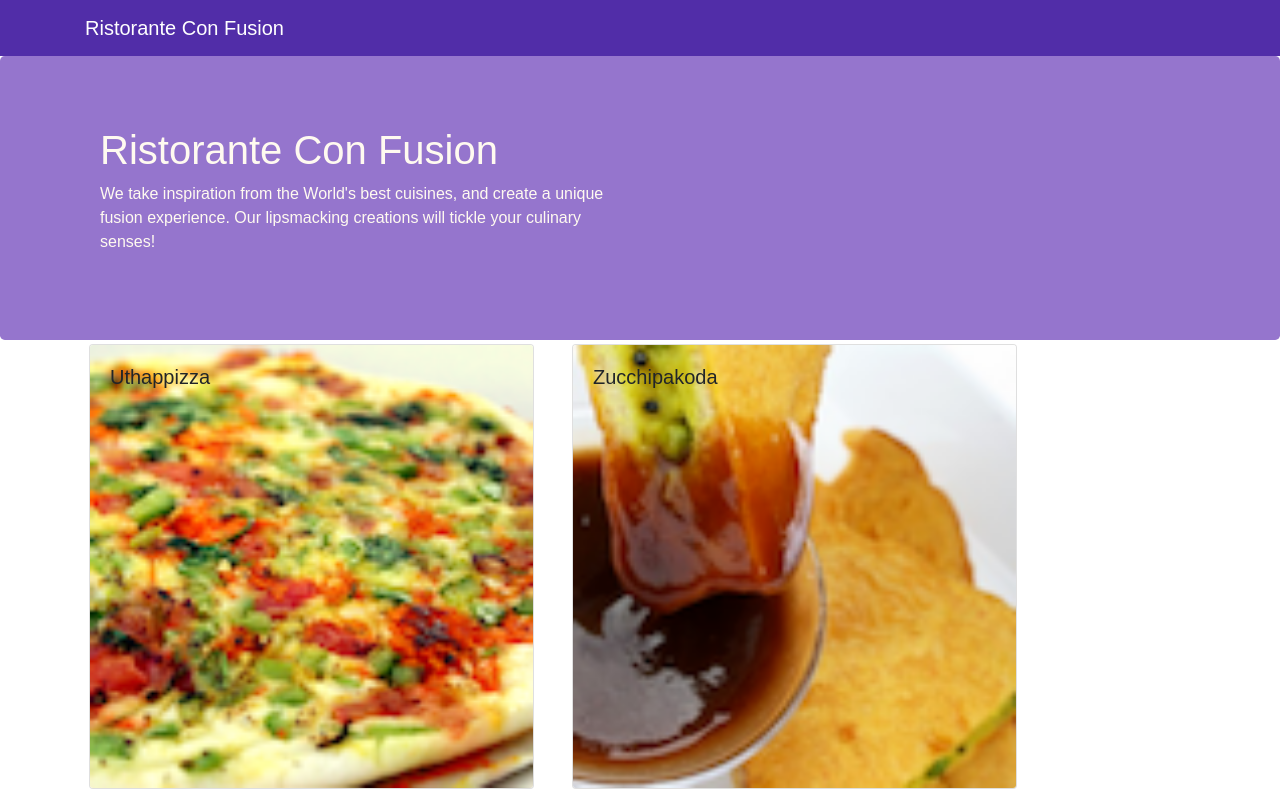
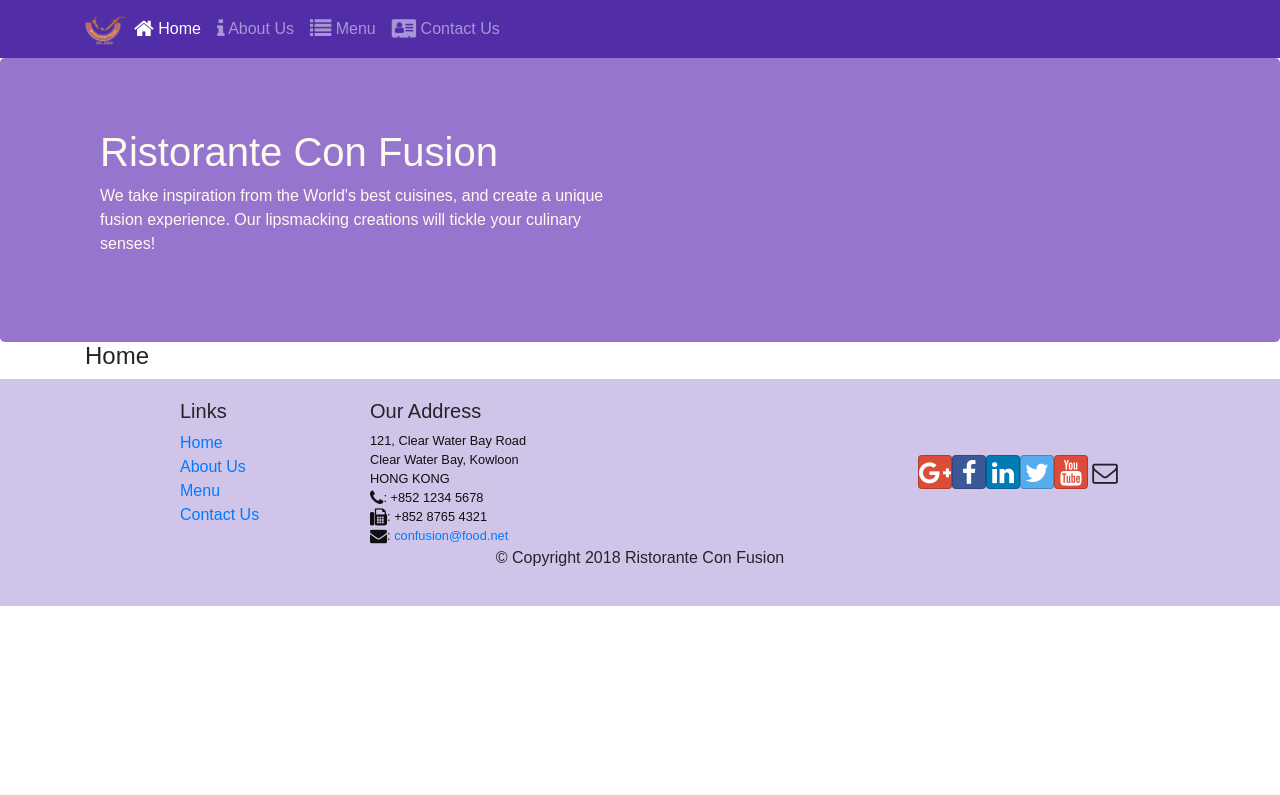
Before and after one commit to charles-wangkai/confusion_react_frontend, a React (Create React App) app: page /home in a window 1280 px wide. Shown: the top 795 px of the page. Built offline with nearby package versions, Linux system fonts and the light colour scheme.

Commit message:
React Router

```diff
--- a/package.json
+++ b/package.json
@@ -9,6 +9,7 @@
     "react": "^16.5.2",
     "react-dom": "^16.5.2",
     "react-popper": "^1.0.2",
+    "react-router-dom": "^4.3.1",
     "react-scripts": "1.1.5",
     "reactstrap": "^6.4.0"
   },
--- a/src/App.js
+++ b/src/App.js
@@ -1,13 +1,16 @@
 import React, { Component } from 'react';
 import Main from './components/MainComponent';
 import './App.css';
+import { BrowserRouter } from 'react-router-dom';
 
 class App extends Component {
     render() {
         return (
+            <BrowserRouter>
                 <div>
                     <Main />
                 </div>
+            </BrowserRouter>
         );
     }
 }
--- a/src/components/FooterComponent.js
+++ b/src/components/FooterComponent.js
@@ -1,4 +1,5 @@
 import React from 'react';
+import { Link } from 'react-router-dom';
 
 function Footer(props) {
     return (
@@ -9,16 +10,16 @@ function Footer(props) {
                         <h5>Links</h5>
                         <ul className="list-unstyled">
                             <li>
-                                <a href="#">Home</a>
+                                <Link to="/home">Home</Link>
                             </li>
                             <li>
-                                <a href="#">About</a>
+                                <Link to="/aboutus">About Us</Link>
                             </li>
                             <li>
-                                <a href="#">Menu</a>
+                                <Link to="/menu">Menu</Link>
                             </li>
                             <li>
-                                <a href="contactus.html">Contact</a>
+                                <Link to="/contactus">Contact Us</Link>
                             </li>
                         </ul>
                     </div>
--- a/src/components/HeaderComponent.js
+++ b/src/components/HeaderComponent.js
@@ -1,15 +1,76 @@
 import React, { Component } from 'react';
-import { Navbar, NavbarBrand, Jumbotron } from 'reactstrap';
+import {
+    Navbar,
+    NavbarBrand,
+    Nav,
+    NavbarToggler,
+    Collapse,
+    NavItem,
+    Jumbotron
+} from 'reactstrap';
+import { NavLink } from 'react-router-dom';
 
 class Header extends Component {
+    constructor(props) {
+        super(props);
+
+        this.state = {
+            isNavOpen: false
+        };
+        this.toggleNav = this.toggleNav.bind(this);
+    }
+
+    toggleNav() {
+        this.setState({
+            isNavOpen: !this.state.isNavOpen
+        });
+    }
+
     render() {
         return (
             <React.Fragment>
-                <Navbar dark>
+                <Navbar dark expand="md">
                     <div className="container">
-                        <NavbarBrand href="/">
-                            Ristorante Con Fusion
+                        <NavbarToggler onClick={this.toggleNav} />
+                        <NavbarBrand className="mr-auto" href="/">
+                            <img
+                                src="assets/images/logo.png"
+                                height="30"
+                                width="41"
+                                alt="Ristorante Con Fusion"
+                            />
                         </NavbarBrand>
+                        <Collapse isOpen={this.state.isNavOpen} navbar>
+                            <Nav navbar>
+                                <NavItem>
+                                    <NavLink className="nav-link" to="/home">
+                                        <span className="fa fa-home fa-lg" />{' '}
+                                        Home
+                                    </NavLink>
+                                </NavItem>
+                                <NavItem>
+                                    <NavLink className="nav-link" to="/aboutus">
+                                        <span className="fa fa-info fa-lg" />{' '}
+                                        About Us
+                                    </NavLink>
+                                </NavItem>
+                                <NavItem>
+                                    <NavLink className="nav-link" to="/menu">
+                                        <span className="fa fa-list fa-lg" />{' '}
+                                        Menu
+                                    </NavLink>
+                                </NavItem>
+                                <NavItem>
+                                    <NavLink
+                                        className="nav-link"
+                                        to="/contactus"
+                                    >
+                                        <span className="fa fa-address-card fa-lg" />{' '}
+                                        Contact Us
+                                    </NavLink>
+                                </NavItem>
+                            </Nav>
+                        </Collapse>
                     </div>
                 </Navbar>
                 <Jumbotron>
--- /dev/null
+++ b/src/components/HomeComponent.js
@@ -0,0 +1,11 @@
+import React from 'react';
+
+function Home(props) {
+    return (
+        <div className="container">
+            <h4>Home</h4>
+        </div>
+    );
+}
+
+export default Home;
--- a/src/components/MainComponent.js
+++ b/src/components/MainComponent.js
@@ -1,39 +1,38 @@
 import React, { Component } from 'react';
+import Home from './HomeComponent';
 import Menu from './MenuComponent';
 import DishDetail from './DishdetailComponent';
 import Header from './HeaderComponent';
 import Footer from './FooterComponent';
 import { DISHES } from '../shared/dishes';
+import { Switch, Route, Redirect } from 'react-router-dom';
 
 class Main extends Component {
     constructor(props) {
         super(props);
 
         this.state = {
-      dishes: DISHES,
-      selectedDish: null
+            dishes: DISHES
         };
     }
 
-  onDishSelect(dishId) {
-    this.setState({ selectedDish: dishId });
-  }
+    render() {
+        const HomePage = () => {
+            return <Home />;
+        };
 
-  render() {
         return (
             <div>
                 <Header />
-        <Menu
-          dishes={this.state.dishes}
-          onClick={dishId => this.onDishSelect(dishId)}
+                <Switch>
+                    <Route path="/home" component={HomePage} />
+                    <Route
+                        exact
+                        path="/menu"
+                        component={() => <Menu dishes={this.state.dishes} />}
                     />
-        <DishDetail
-          dish={
-            this.state.dishes.filter(
-              dish => dish.id === this.state.selectedDish
-            )[0]
-          }
-        />
+                    <Redirect to="/home" />
+                </Switch>
                 <Footer />
             </div>
         );
--- a/src/components/MenuComponent.js
+++ b/src/components/MenuComponent.js
@@ -1,9 +1,9 @@
 import React from 'react';
 import { Card, CardImg, CardImgOverlay, CardTitle } from 'reactstrap';
 
-function RenderMenuItem({ dish, onClick }) {
+function RenderMenuItem({ dish }) {
     return (
-        <Card onClick={() => onClick(dish.id)}>
+        <Card>
             <CardImg width="100%" src={dish.image} alt={dish.name} />
             <CardImgOverlay>
                 <CardTitle>{dish.name}</CardTitle>
@@ -16,7 +16,7 @@ const Menu = props => {
     const menu = props.dishes.map(dish => {
         return (
             <div key={dish.id} className="col-12 col-md-5 m-1">
-                <RenderMenuItem dish={dish} onClick={props.onClick} />
+                <RenderMenuItem dish={dish} />
             </div>
         );
     });
```
Also changed, not shown: 1 other file (tests, documents, lock files or other folders). Lines whose indentation alone changed are shown as unchanged.
